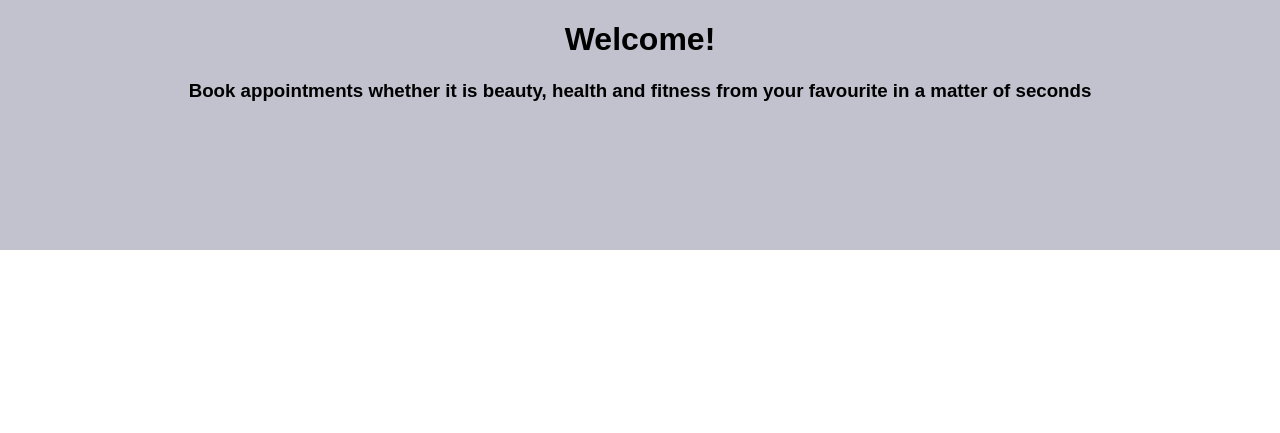
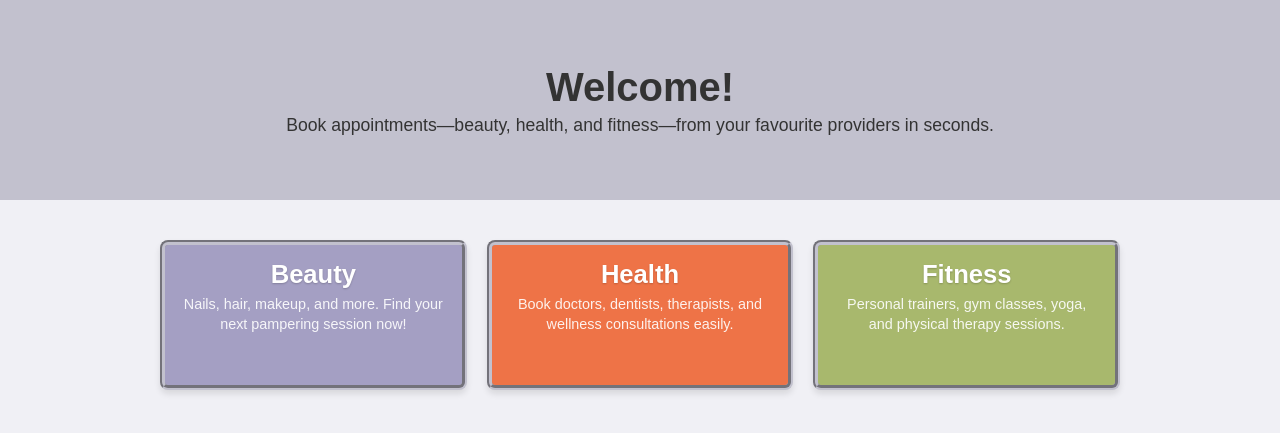
Before and after one commit to neenavarughese55/CS440-CS540-Group-1-, a PHP site: page / in a window 1280 px wide. Shown: the top 433 px of the page. Run offline with PHP 8.4, Linux system fonts and the light colour scheme.

Commit message:
Included the categories

```diff
--- a/Index.html
+++ b/Index.html
@@ -2,19 +2,38 @@
 
 <html lang="en">
     <head>
-        <link rel="stylesheet" href="index.css">
         <meta charset="UTF-8">
         <meta name="viewport" content="width=device-width, initial-scale=1.0">
         <title>Appointment Booking</title>
+        <link rel="stylesheet" href="index.css">
     </head>
 
     <body id="background">
-    <div class = "banner">
-        <h1>Welcome!</h1>
-        <h3> Book appointments whether it is beauty, health and fitness from your favourite in a matter of seconds</h3>
-    </div>
+        <header class="banner">
+            <h1>Welcome!</h1>
+            <h3>Book appointments—beauty, health, and fitness—from your favourite providers in seconds.</h3>
+        </header>
 
-
+        <section class="category-grid">
+            <a href="#" class="category-card beauty">
+                <div class="card-content">
+                    <h2>Beauty</h2>
+                    <p class="description">Nails, hair, makeup, and more. Find your next pampering session now!</p>
+                </div>
+            </a>
+            <a href="#" class="category-card health">
+                <div class="card-content">
+                    <h2>Health</h2>
+                    <p class="description">Book doctors, dentists, therapists, and wellness consultations easily.</p>
+                </div>
+            </a>
+            <a href="#" class="category-card fitness">
+                <div class="card-content">
+                    <h2>Fitness</h2>
+                    <p class="description">Personal trainers, gym classes, yoga, and physical therapy sessions.</p>
+                </div>
+            </a>
+        </section>
     </body>
 
 </html>
--- a/index.css
+++ b/index.css
@@ -1,19 +1,121 @@
-#background{
-    background-color: white;
+/* Reset/Global Styles */
+* {
+    box-sizing: border-box; /* Makes padding/borders easier to manage */
+    margin: 0;
+    padding: 0;
 }
 
-.banner {
-    position: absolute;
-    top: 0;
-    left: 0;
-    width: 100%;
-    height: 250px;
-    background-color:  #c2c1ce;
+#background {
+    background-color: #f0f0f5; /* Light grey background for contrast */
+    font-family: Arial, Helvetica, sans-serif;
 }
 
-h1, h3{
-    font-family: Arial, Helvetica, sans-serif;
-    position: relative;
-    top: 100;
+/* Header/Banner Styling */
+.banner {
+    width: 100%;
+    height: 200px; /* Set a fixed height */
+    background-color: #c2c1ce;
+    color: #333; /* Darker text for readability */
+    display: flex;
+    flex-direction: column;
+    justify-content: center; /* Vertically center content */
+    align-items: center; /* Horizontally center content */
+    padding: 0 20px;
     text-align: center;
 }
+
+.banner h1 {
+    font-size: 2.5em;
+    margin-bottom: 5px; /* Spacing between h1 and h3 */
+}
+
+.banner h3 {
+    font-size: 1.1em;
+    font-weight: 400;
+}
+
+/* Category Grid Layout */
+.category-grid {
+    display: flex;
+    /* Use Flexbox to lay the items out side-by-side */
+    justify-content: space-around;
+    align-items: center;
+    max-width: 1000px;
+    margin: 40px auto; /* Centers the grid on the page and adds top spacing */
+    gap: 20px; /* Space between the cards */
+    padding: 0 20px;
+}
+
+.category-card {
+    /* CHANGE: Remove justify-content: center and align-items: center
+    These were centering single lines. Now we let the .card-content div manage alignment.
+    */
+    display: flex;
+    /* The rest of the category-card styles remain the same from the previous response */
+    text-decoration: none;
+    color: white;
+    /* Removed the old font-size/font-weight since H2 and P now control that */
+    height: 150px;
+    width: 100%;
+    border-radius: 8px;
+    border-style: groove;
+    border-color: #c2c1ce;
+    border-width: 5px;
+    box-shadow: 0 4px 6px rgba(0, 0, 0, 0.1);
+    transition: transform 0.2s;
+}
+
+.category-card:hover {
+    transform: translateY(-5px); /* Lift the card slightly on hover */
+    box-shadow: 0 8px 12px rgba(0, 0, 0, 0.15);
+}
+
+/* Category Specific Colors */
+.beauty {
+    background-color: #a49fc3; /* A slight change to your original color */
+}
+
+.health {
+    background-color: #ee7347;
+}
+
+.fitness {
+    background-color: #a8b86d; /* A slight change to your original color */
+}
+
+/* Optional: Make the cards stack on small screens */
+@media (max-width: 700px) {
+    .category-grid {
+        flex-direction: column;
+    }
+    .category-card {
+        width: 90%;
+    }
+}
+
+/* --- NEW CSS for Card Content --- */
+
+/* Style the container inside the card */
+.card-content {
+    /* Ensures content is centered and takes up space */
+    text-align: center;
+    padding: 15px;
+    width: 100%;
+}
+
+/* Style the category titles (H2) */
+.card-content h2 {
+    font-size: 1.6em;
+    margin-bottom: 5px; /* Adds space above the description */
+    text-shadow: 0 1px 2px rgba(0, 0, 0, 0.2); /* Makes text stand out */
+}
+
+/* Style the description text */
+.description {
+    font-size: 0.9em;
+    font-weight: 300; /* Lighter font weight for body text */
+    line-height: 1.4;
+    color: rgba(255, 255, 255, 0.9); /* Slightly transparent white */
+}
+
+/* --- MODIFIED CSS for .category-card --- */
```
